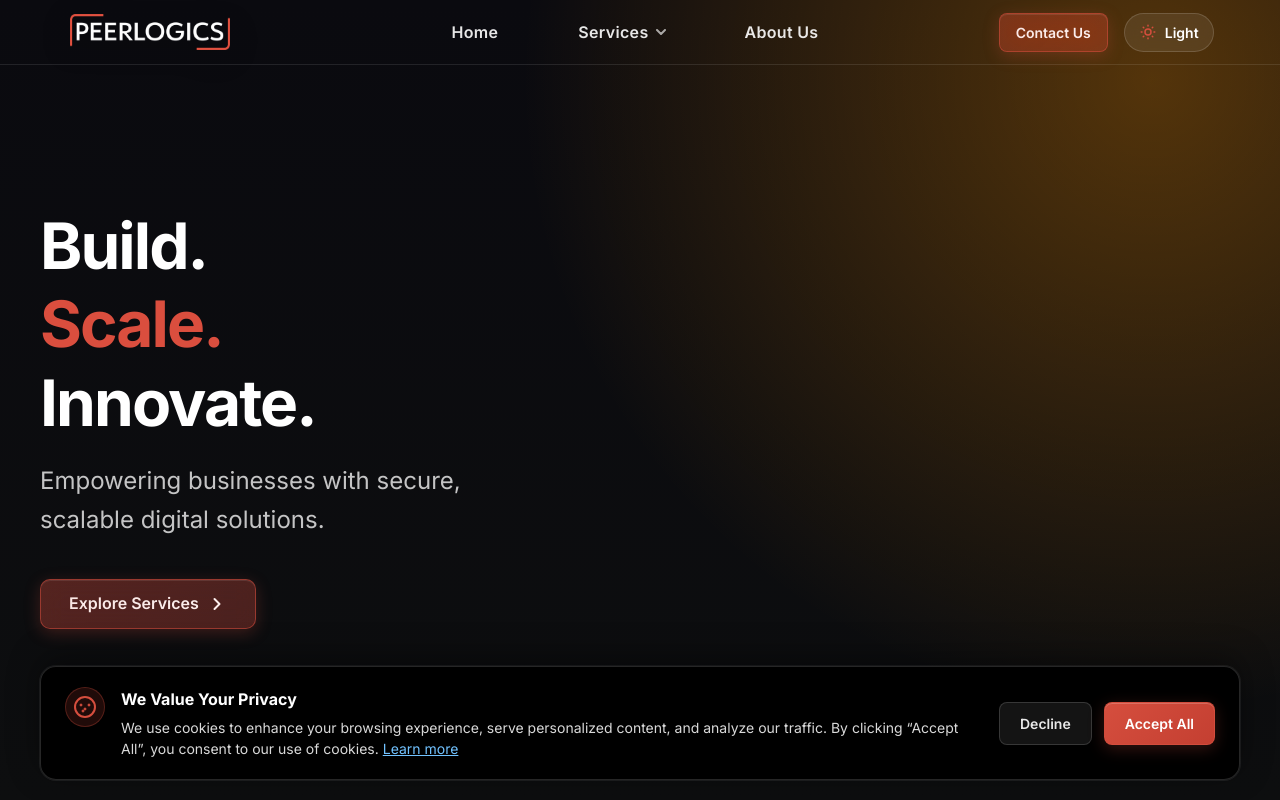
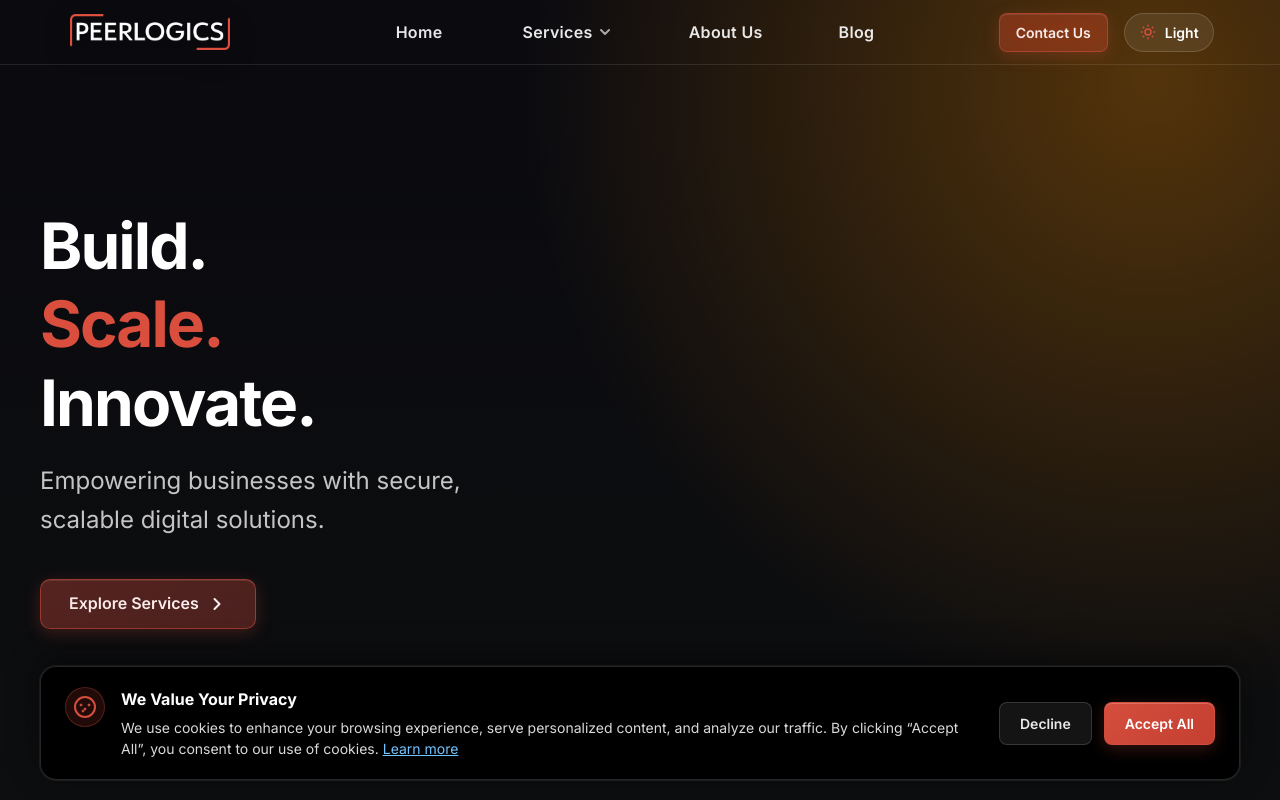
Before and after one commit to Hammadgh/peer_logics, a Next.js app: page / in a window 1280 px wide. Shown: the top 800 px of the page. Built offline with nearby package versions, Linux system fonts and the light colour scheme; a web font is replaced by a local one.

Commit message:
Move Blog link after About Us in nav and add Blog to Company section in footer

```diff
--- a/src/components/Footer.tsx
+++ b/src/components/Footer.tsx
@@ -80,6 +80,7 @@ export default function Footer() {
               <h4 className="footer-title">Company</h4>
               <ul className="footer-links">
                 <li><a href="/about">About Us</a></li>
+                <li><a href="/blog">Blog</a></li>
                 <li><a href="/contact">Contact</a></li>
               </ul>
             </div>
--- a/src/components/Navbar.tsx
+++ b/src/components/Navbar.tsx
@@ -149,6 +149,7 @@ export default function Navbar() {
           </div>
 
           <Link href="/about" className="nav-link-btn">About Us</Link>
+          <Link href="/blog" className="nav-link-btn">Blog</Link>
         </nav>
 
         <div className="nav-right-controls">
@@ -213,8 +214,8 @@ export default function Navbar() {
               </div>
             )}
           </div>
-
           <Link href="/about" onClick={() => setMenuOpen(false)} className="mobile-nav-link-btn">About Us</Link>
+          <Link href="/blog" onClick={() => setMenuOpen(false)} className="mobile-nav-link-btn">Blog</Link>
           <Link href="/contact" onClick={() => setMenuOpen(false)} className="mobile-contact-btn">Contact Us</Link>
         </nav>
       </div>
```
